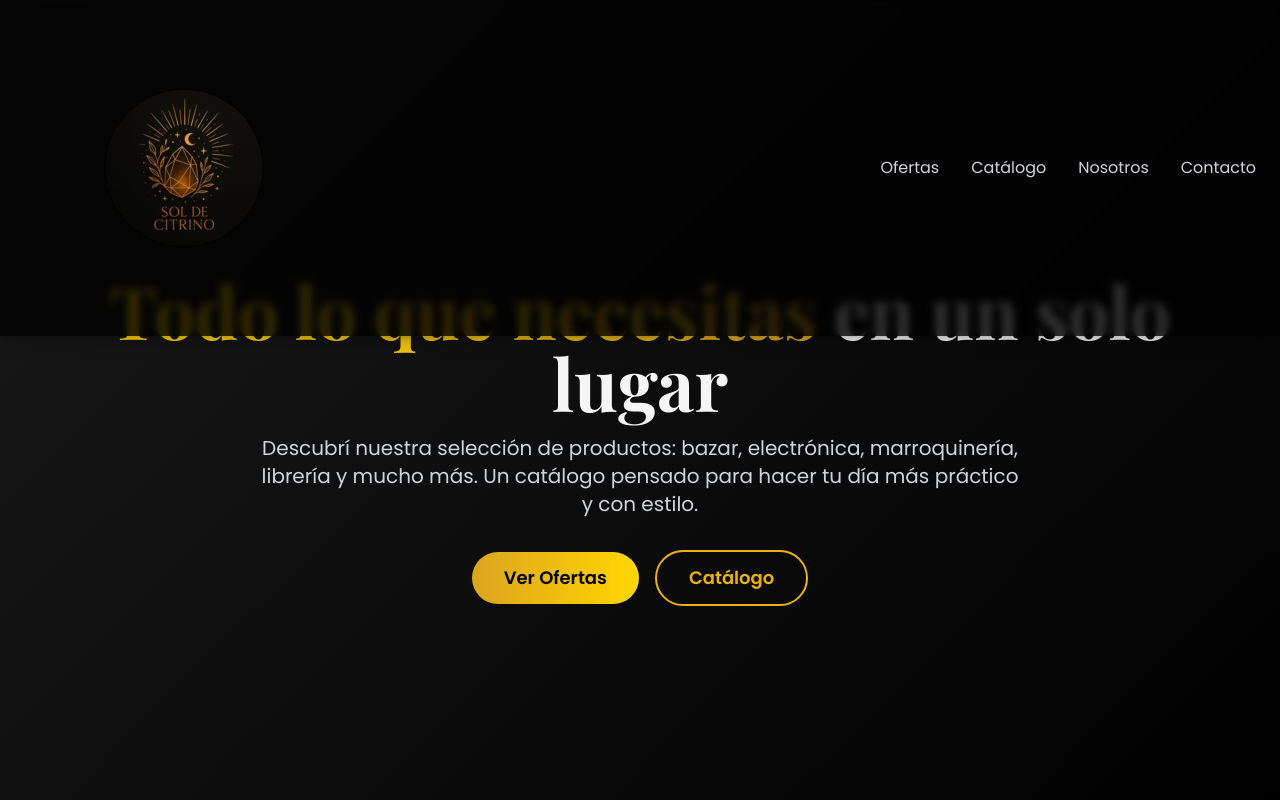
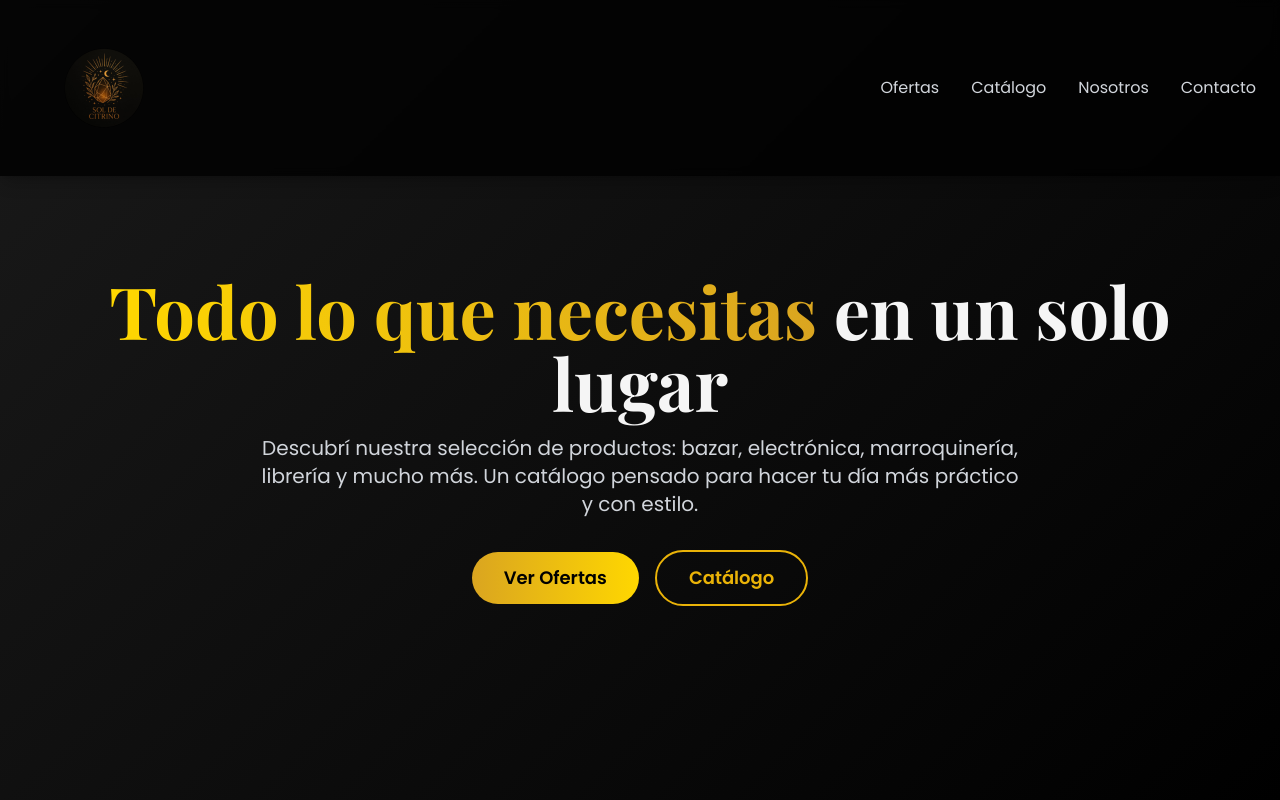
Before and after one commit to soldecitrino2025/catalogo, a plain HTML site: page index.html in a window 1280 px wide. Shown: the top 800 px of the page. Drawn offline with nearby package versions, Linux system fonts and the light colour scheme; no server answers.

Commit message:
Update index.html

```diff
--- a/index.html
+++ b/index.html
@@ -51,7 +51,7 @@
     <header id="header" class="bg-black/80 backdrop-blur-sm fixed top-0 left-0 right-0 z-50 shadow-lg shadow-black/20">
         <div class="container mx-auto px-6 py-2 flex justify-between items-center">
             <a href="#" class="flex items-center">
-                <img src="logo.png" alt="Logo Sol de Citrino" class="h-50">
+                <img src="logo.png" alt="Logo Sol de Citrino" class="h-40">
             </a>
             <nav class="hidden md:flex space-x-8 items-center">
                 <a href="#ofertas" class="text-gray-300 hover:text-white transition duration-300">Ofertas</a>
```
